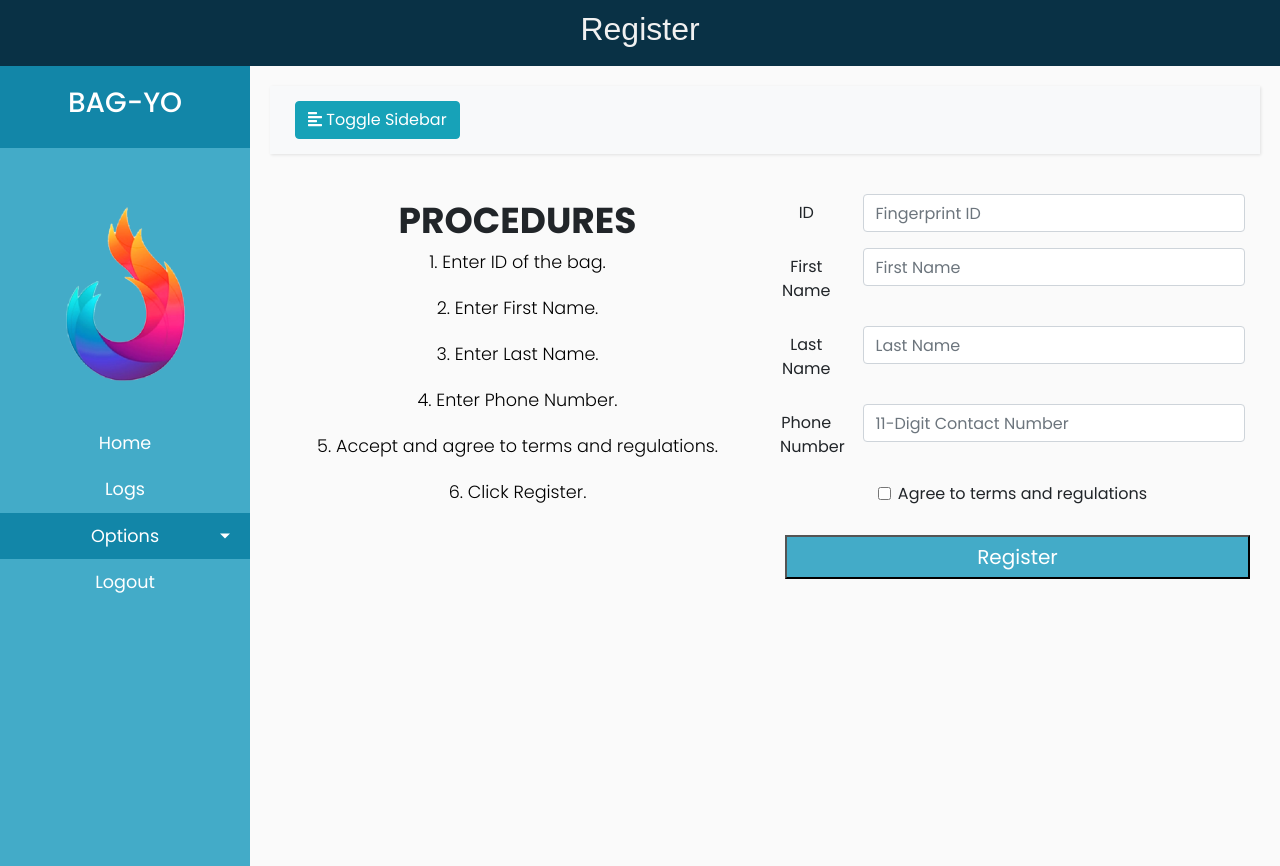
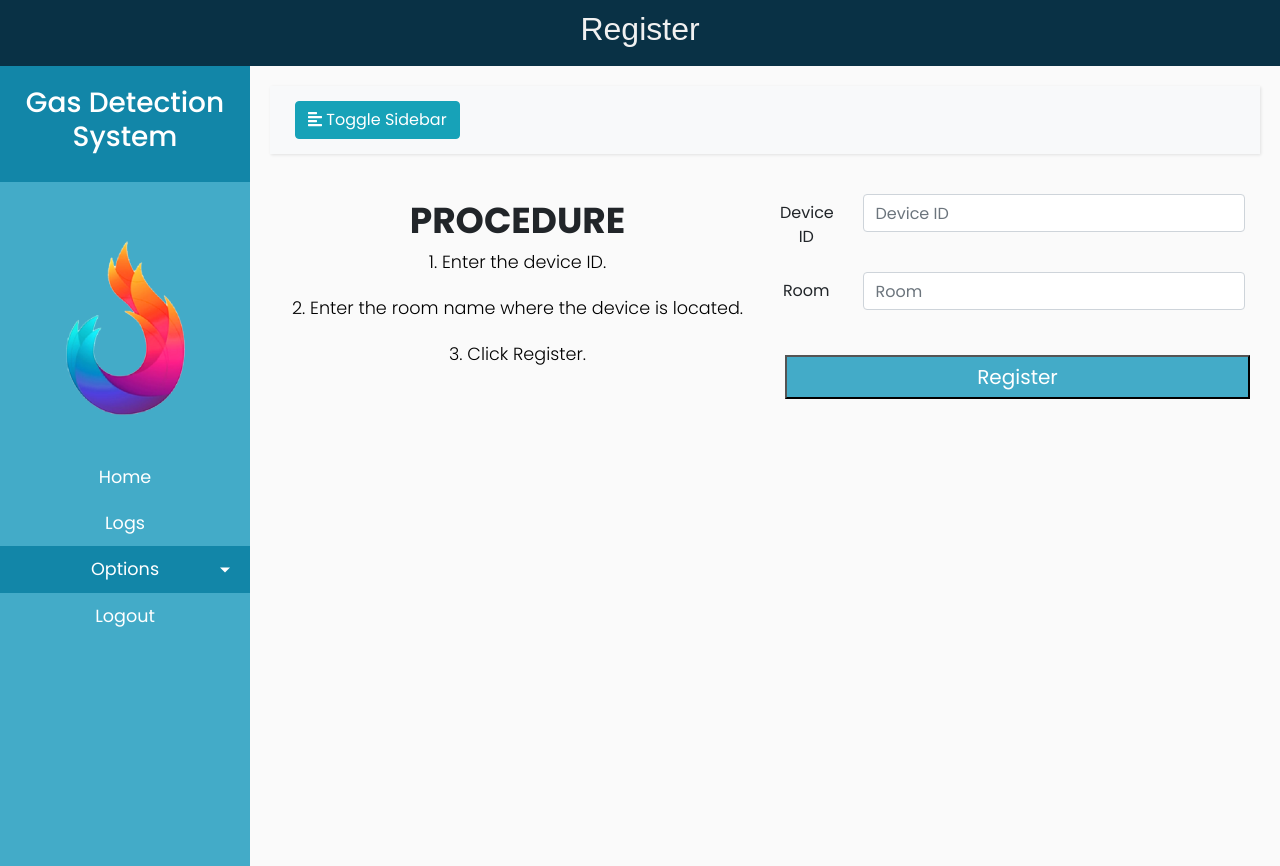
Before and after one commit to paucabral/gas_detection_system, a Django app: template gas_detection_system/manage_devices/templates/manage_devices/register.html in a window 1280 px wide. Run offline with Django 3.2, Linux system fonts and the light colour scheme; the template is opened without the code that fills it, so the values that code supplies are empty; some libraries are stand-ins or nearby versions.

Commit message:
Device registration is now implemented.

```diff
--- a/gas_detection_system/manage_accounts/templates/manage_accounts/profile.html
+++ b/gas_detection_system/manage_accounts/templates/manage_accounts/profile.html
@@ -80,10 +80,10 @@
                     <a href="#pageSubmenu" data-toggle="collapse" aria-expanded="false" class="dropdown-toggle">Options</a>
                     <ul class="collapse list-unstyled" id="pageSubmenu">
                         <li>
-                            <a href="/fingerprints/{{ acc_id }}/register/">Register</a> <!-- REINHOLD -->
+                            <a href="/devices/{{ acc_id }}/register/">Register Device</a> <!-- REINHOLD -->
                         </li>
                         <li>
-                            <a href="/fingerprints/{{ acc_id }}/manage/">Manage</a>
+                            <a href="/devices/{{ acc_id }}/manage/">Manage Devices</a>
                         </li>
                         <li>
                             <a style="background-color:#f1f1f1; color:#093145;" href="/manage-accounts/profile/{{ acc_id }}">Profile</a> <!-- GIO -->
--- a/gas_detection_system/manage_devices/templates/manage_devices/register.html
+++ b/gas_detection_system/manage_devices/templates/manage_devices/register.html
@@ -7,7 +7,7 @@
     <meta name="viewport" content="width=device-width, initial-scale=1.0">
     <meta http-equiv="X-UA-Compatible" content="IE=edge,chrome,brave,opera">
 
-    <title>BAG-YO || REGISTER</title>
+    <title>Gas Detection System || Register Device</title>
 
     <!-- Bootstrap CSS CDN -->
     <link rel="stylesheet" href="https://stackpath.bootstrapcdn.com/bootstrap/4.1.0/css/bootstrap.min.css" integrity="sha384-9gVQ4dYFwwWSjIDZnLEWnxCjeSWFphJiwGPXr1jddIhOegiu1FwO5qRGvFXOdJZ4" crossorigin="anonymous">
@@ -66,7 +66,7 @@
   <div class="wrapper">
     <nav id="sidebar">
         <div class="sidebar-header">
-            <h3>BAG-YO</h3>
+            <h3>Gas Detection System</h3>
         </div>
 
         <ul class="list-unstyled components">
@@ -80,12 +80,12 @@
             <li class="active">
                 <a href="#pageSubmenu" data-toggle="collapse" aria-expanded="false" class="dropdown-toggle">Options</a>
                 <ul class="collapse list-unstyled" id="pageSubmenu">
-                    <li>
-                        <a style="background-color:#f1f1f1; color:#093145;" href="/fingerprints/{{ acc_id }}/register/">Register</a> <!-- REINHOLD -->
-                    </li>
-                    <li>
-                        <a href="/fingerprints/{{ acc_id }}/manage/">Manage</a>
-                    </li>
+                  <li>
+                    <a href="/devices/{{ acc_id }}/register/">Register Device</a> <!-- REINHOLD -->
+                </li>
+                <li>
+                    <a href="/devices/{{ acc_id }}/manage/">Manage Devices</a>
+                </li>
                     <li>
                         <a href="/manage-accounts/profile/{{ acc_id }}">Profile</a> <!-- GIO -->
                     </li>
@@ -133,19 +133,16 @@
 			<div class="container">
                 <div class="row">
                   <div class="col-sm">
-					<h7>PROCEDURES</h7>
+					<h7>PROCEDURE</h7>
 					<style>
 					h7	{
 					font-size: 36px;
 					font-weight: bold;
 					}
 					</style>
-				  <p>1. Enter ID of the bag.</p>
-				  <p>2. Enter First Name.</p>
-				  <p>3. Enter Last Name.</p>
-				  <p>4. Enter Phone Number.</p>
-				  <p>5. Accept and agree to terms and regulations.</p>
-				  <p>6. Click Register.</p>
+				  <p>1. Enter the device ID.</p>
+				  <p>2. Enter the room name where the device is located.</p>
+				  <p>3. Click Register.</p>
 				  <style>
 				  p	{
 				  color: black;
@@ -158,33 +155,18 @@
           <!--pau branch2-->
             <form method="POST">{% csrf_token %}
                 <div class="form-group row">
-                    <label for="inputPassword" class="col-sm-2 col-form-label">ID</label>
+                    <label for="inputPassword" class="col-sm-2 col-form-label">Device ID</label>
                     <div class="col-sm-10">
-                      <input type="text" class="form-control" id="inputPassword" placeholder="Fingerprint ID" name="print_id" required>
+                      <input type="text" class="form-control" id="inputPassword" placeholder="Device ID" name="device_id" required>
                     </div>
                   </div>
                   <div class="form-group row">
-                    <label for="inputPassword" class="col-sm-2 col-form-label">First Name</label>
+                    <label for="inputPassword" class="col-sm-2 col-form-label">Room</label>
                     <div class="col-sm-10">
-                      <input type="text" class="form-control" id="inputPassword" placeholder="First Name" name="fname" required>
+                      <input type="text" class="form-control" id="inputPassword" placeholder="Room" name="room" required>
                     </div>
                   </div>
-				  <div class="form-group row">
-                    <label for="inputPassword" class="col-sm-2 col-form-label">Last Name</label>
-                    <div class="col-sm-10">
-                      <input type="text" class="form-control" id="inputPassword" placeholder="Last Name" name="lname" required>
-                    </div>
-                  </div>
-                  <div class="form-group row">
-                    <label for="inputPassword" class="col-sm-2 col-form-label">Phone Number</label>
-                    <div class="col-sm-10">
-                      <input type="text" class="form-control" id="inputPassword" placeholder="11-Digit Contact Number" name="phone_num">
-                    </div>
-                  </div>
-                <div class="form-check">
-                  <input type="checkbox" class="form-check-input" id="exampleCheck1" required>
-                  <label class="form-check-label" for="exampleCheck1">Agree to terms and regulations</label>
-                </div><br>
+                  <br>
                 <button type="submit" class="button">Register</button>
 
               </form><br>
--- a/gas_detection_system/manage_devices/urls.py
+++ b/gas_detection_system/manage_devices/urls.py
@@ -1,7 +1,9 @@
 from django.urls import path, include
 from . import views
 
-app_name = "manage_devices"
+app_name = "manage-devices"
 
 urlpatterns = [
+    path('<int:acc_id>/manage/',views.Manage.as_view(),name='manage_prints'),
+    path('<int:acc_id>/register/',views.Register.as_view(),name='register_prints'),
 ]
--- a/gas_detection_system/notifs/templates/notifs/home.html
+++ b/gas_detection_system/notifs/templates/notifs/home.html
@@ -87,10 +87,10 @@
                     <a href="#pageSubmenu" data-toggle="collapse" aria-expanded="false" class="dropdown-toggle">Options</a>
                     <ul class="collapse list-unstyled" id="pageSubmenu">
                         <li>
-                            <a href="/fingerprints/{{ acc_id }}/register/">Register Device</a> <!-- REINHOLD -->
+                            <a href="/devices/{{ acc_id }}/register/">Register Device</a> <!-- REINHOLD -->
                         </li>
                         <li>
-                            <a href="/fingerprints/{{ acc_id }}/manage/">Manage Devices</a>
+                            <a href="/devices/{{ acc_id }}/manage/">Manage Devices</a>
                         </li>
                         <li>
                             <a href="/manage-accounts/profile/{{ acc_id }}">Profile</a> <!-- GIO -->
--- a/gas_detection_system/notifs/templates/notifs/logs.html
+++ b/gas_detection_system/notifs/templates/notifs/logs.html
@@ -87,10 +87,10 @@
                     <a href="#pageSubmenu" data-toggle="collapse" aria-expanded="false" class="dropdown-toggle">Options</a>
                     <ul class="collapse list-unstyled" id="pageSubmenu">
                         <li>
-                            <a href="/fingerprints/{{ acc_id }}/register/">Register</a> <!-- REINHOLD -->
+                            <a href="/devices/{{ acc_id }}/register/">Register Device</a> <!-- REINHOLD -->
                         </li>
                         <li>
-                            <a href="/fingerprints/{{ acc_id }}/manage/">Manage</a>
+                            <a href="/devices/{{ acc_id }}/manage/">Manage Devices</a>
                         </li>
                         <li>
                             <a href="/manage-accounts/profile/{{ acc_id }}">Profile</a> <!-- GIO -->
```
Also changed, not shown: gas_detection_system/manage_devices/templates/manage_devices/manage.html (+12 -16 lines), gas_detection_system/manage_devices/views.py (+41 -1 lines).
